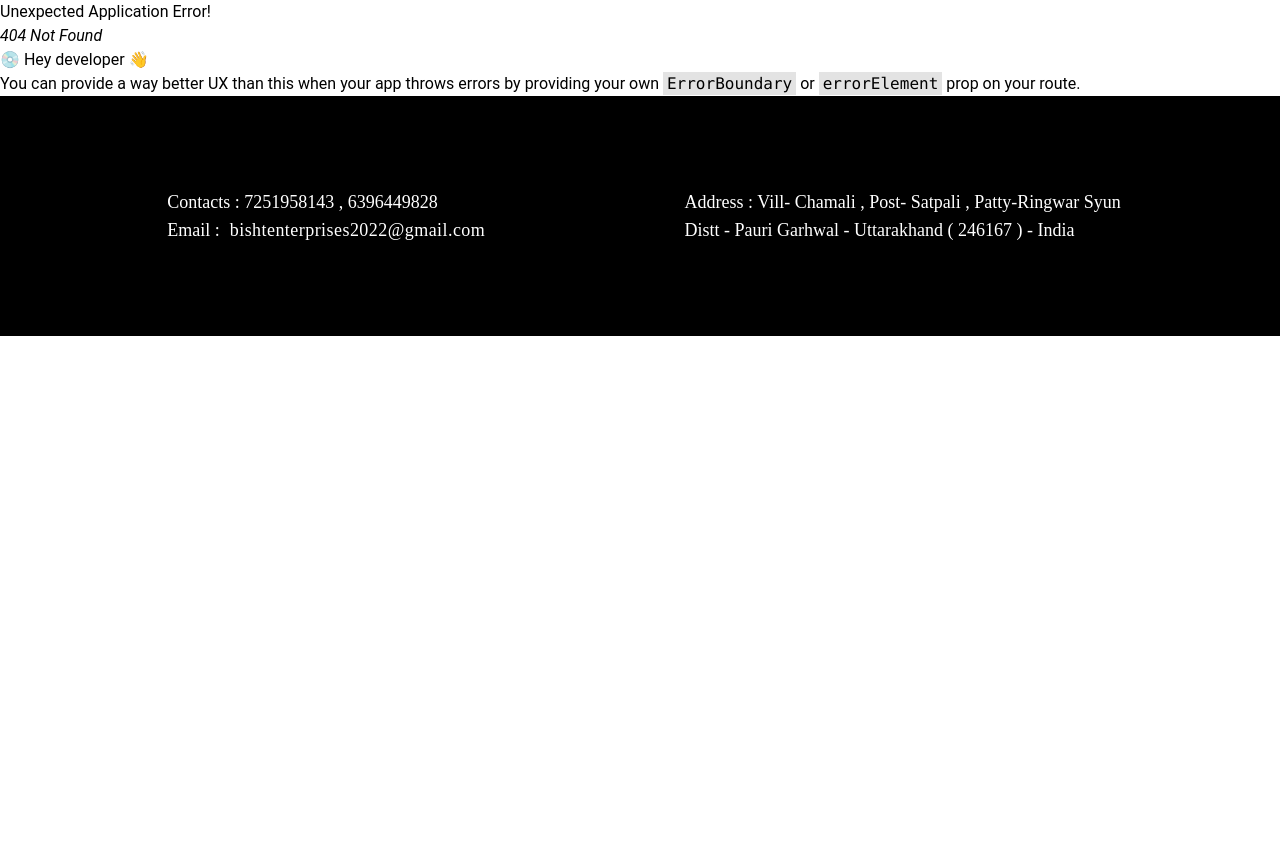
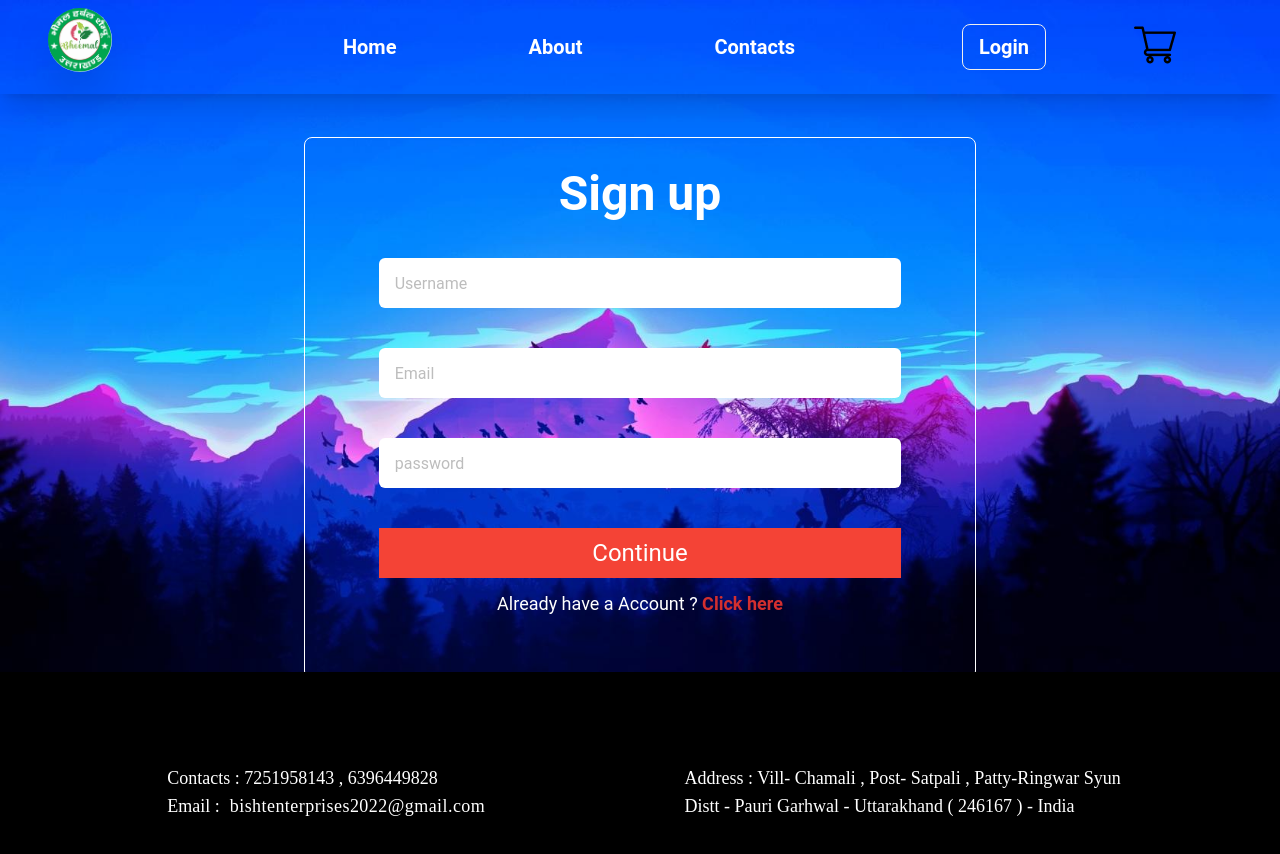
Before and after one commit to Alish-Rawat/BhimalShampoo, a React (Create React App) app: page /login in a window 1280 px wide. Before the commit this address had no page. Shown: the top 854 px of the page. Before the commit the page ends 800 px from the top, so only its background shows below. Built offline with nearby package versions, Linux system fonts and the light colour scheme.

Commit message:
added login signup cart options

```diff
--- a/src/App.js
+++ b/src/App.js
@@ -3,41 +3,50 @@ import Body from "./Components/Body";
 import Head from "./Components/Head";
 import Footer from "./Components/Footer";
 import "./utils.css";
+import { BrowserRouter, Routes, Route } from "react-router-dom";
 // import { Provider } from "react-redux";
 
 import * as React from "react";
 // import * as ReactDOM from "react-dom";
 import { createBrowserRouter, RouterProvider } from "react-router-dom";
 import About from "./Components/About";
+import Login from "./Components/Login";
 
 const AppLayout = () => {
   return (
     <div>
-      <Head />
       <Body />
       <About />
     </div>
   );
 };
 
-const appRouter = createBrowserRouter([
-  {
-    path: "/BheemalShampoo/",
-    element: <AppLayout />,
-  },
+// const appRouter = createBrowserRouter([
+//   {
+//     path: "/BheemalShampoo/",
+//     element: <AppLayout />,
+//   },
 
-  // {
-  //   path: "/about",
-  //   element: <h1>asdsa</h1>,
-  // },
-]);
+//   // {
+//   //   path: "/about",
+//   //   element: <h1>asdsa</h1>,
+//   // },
+// ]);
 
 function App() {
   return (
     <>
-      <RouterProvider router={appRouter} />
+      <BrowserRouter>
+        <Head />
+        <Routes>
+          <Route path="/BheemalShampoo" element={<AppLayout />}></Route>
+          <Route path="/login" element={<Login />}></Route>
+        </Routes>
+        <Footer />
+      </BrowserRouter>
+      {/* <RouterProvider router={appRouter} /> */}
       {/* <Body />  */}
-      <Footer />
+      {/* <Footer /> */}
     </>
   );
 }
--- a/src/Components/Head.js
+++ b/src/Components/Head.js
@@ -1,6 +1,7 @@
 import React from "react";
 import { Link } from "react-router-dom";
 import log from "../img/logo.jpeg";
+import cartIcon from "../img/cart_icon.png";
 
 const Head = () => {
   return (
@@ -45,12 +46,18 @@ const Head = () => {
           >
             Contacts
           </li>
-          <li className="hover:bg-blue-gray-200 rounded-lg p-2">
-            <Link to="https://www.amazon.in/Herbal-Bheemal-Shampoo-500-Pack/dp/B0BJV3ZS6N/ref=sr_1_2?adgrpid=130189773118&ext_vrnc=hi&gclid=CjwKCAiAgeeqBhBAEiwAoDDhn5H96WKj2EOOO_-dFcS8Eji2Ep4-AZqmale62uq2BDqNCuQ59RY0xhoCE38QAvD_BwE&hvadid=590283464781&hvdev=c&hvlocphy=9144965&hvnetw=g&hvqmt=e&hvrand=7073890956038557352&hvtargid=kwd-1920451460828&hydadcr=5660_2300254&keywords=herbal+bhimal+shampoo&qid=1700438072&sr=8-2">
-              Shop
-            </Link>
-          </li>
+          {/* <li className="hover:bg-blue-gray-200 rounded-lg p-2">Shop</li> */}
         </ul>
+        <div className="flex -translate-x-20 gap-14">
+          <Link to="/login">
+            <h1 className="border   px-4 py-2 rounded-lg m-4 font-bold text-xl text-white">
+              Login
+            </h1>
+          </Link>
+          <Link to="https://www.amazon.in/Herbal-Bheemal-Shampoo-500-Pack/dp/B0BJV3ZS6N/ref=sr_1_2?adgrpid=130189773118&ext_vrnc=hi&gclid=CjwKCAiAgeeqBhBAEiwAoDDhn5H96WKj2EOOO_-dFcS8Eji2Ep4-AZqmale62uq2BDqNCuQ59RY0xhoCE38QAvD_BwE&hvadid=590283464781&hvdev=c&hvlocphy=9144965&hvnetw=g&hvqmt=e&hvrand=7073890956038557352&hvtargid=kwd-1920451460828&hydadcr=5660_2300254&keywords=herbal+bhimal+shampoo&qid=1700438072&sr=8-2">
+            <img className="m-4 " src={cartIcon} alt="cart" />
+          </Link>
+        </div>
       </div>
     </div>
   );
--- /dev/null
+++ b/src/Components/Login.js
@@ -0,0 +1,53 @@
+import React, { useState } from "react";
+
+const Login = () => {
+  const [state, setState] = useState("signup");
+
+  return (
+    <div className="h-[42rem] bg-hero bg-inherit sm:bg-cover flex justify-center items-center">
+      <div className="border border-white rounded-lg w-[42rem] h-[] translate-y-20   flex flex-col gap-10 items-center pt-8 mb-4">
+        <h1 className="text-5xl font-bold text-white ">
+          {state === "signup" ? "Sign up" : "Login"}
+        </h1>
+        {state === "signup" ? (
+          <input
+            className="w-[78%] h-[50px] pl-4 rounded-md"
+            type="text"
+            placeholder="Username"
+          />
+        ) : (
+          <></>
+        )}
+        <input
+          className="w-[78%] h-[50px] pl-4 rounded-md"
+          type="text"
+          placeholder="Email"
+        />
+        <input
+          className="w-[78%] h-[50px] pl-4 rounded-md"
+          type="password"
+          placeholder="password"
+        />
+        <button className="w-[78%] h-[50px] bg-red-500 text-2xl text-white">
+          Continue
+        </button>
+        <h2 className="text-white text-lg -translate-y-7 mb-8">
+          {state === "signup"
+            ? "Already have a Account ? "
+            : "Create an Account ? "}
+
+          <span
+            className="text-red-700 font-bold cursor-pointer"
+            onClick={() =>
+              state === "signup" ? setState("login") : setState("signup")
+            }
+          >
+            Click here
+          </span>
+        </h2>
+      </div>
+    </div>
+  );
+};
+
+export default Login;
```
Also changed, not shown: src/img/cart_icon.png (added), 1 other file (tests, documents, lock files or other folders).
